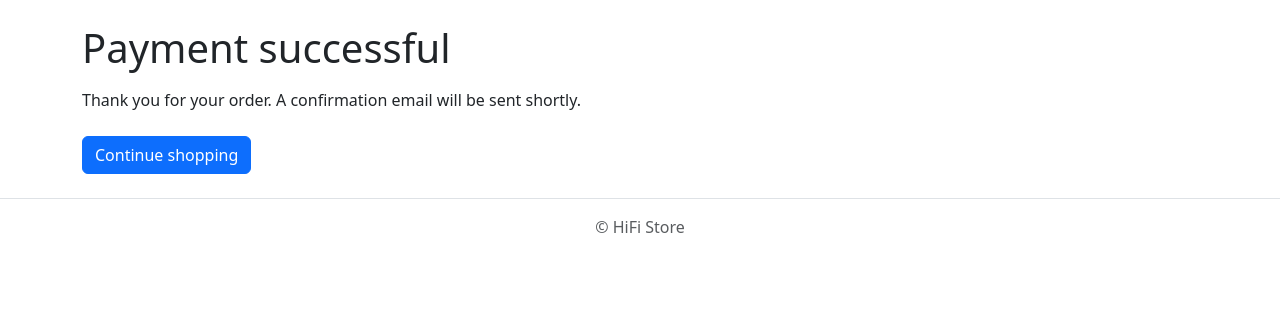
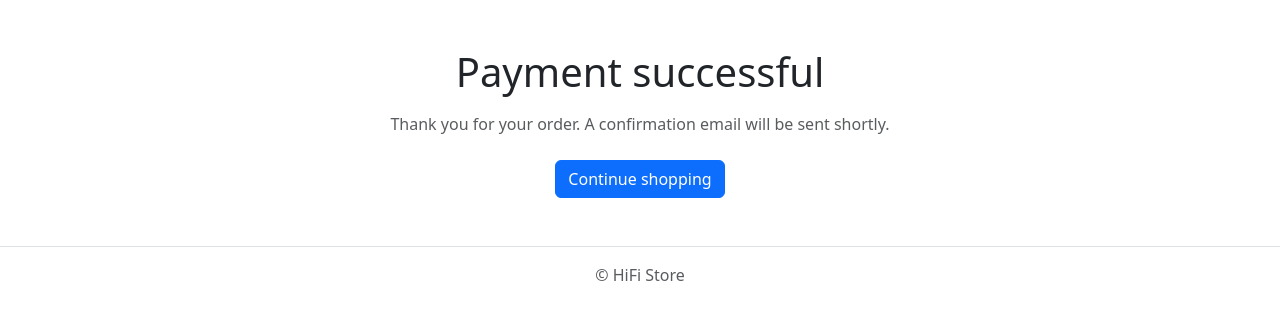
Before and after one commit to andreaspe76/Portfolio_Project_5, a Django app: page /checkout/success/ in a window 1280 px wide. Shown: the part 69-389 px from the top of the page. Run offline with Django 5.2, Linux system fonts and the light colour scheme.

Commit message:
Update checkout_success.html styling

```diff
--- a/checkout/templates/checkout/checkout_success.html
+++ b/checkout/templates/checkout/checkout_success.html
@@ -3,13 +3,15 @@
 {% block title %}Order complete{% endblock %}
 
 {% block content %}
+<div class="text-center my-5">
     <h1 class="mb-3">Payment successful</h1>
 
-<p class="mb-4">
+    <p class="mb-4 text-muted">
         Thank you for your order. A confirmation email will be sent shortly.
     </p>
 
     <a href="/products/" class="btn btn-primary">
         Continue shopping
     </a>
+</div>
 {% endblock %}
```
Lines whose indentation alone changed are shown as unchanged.
